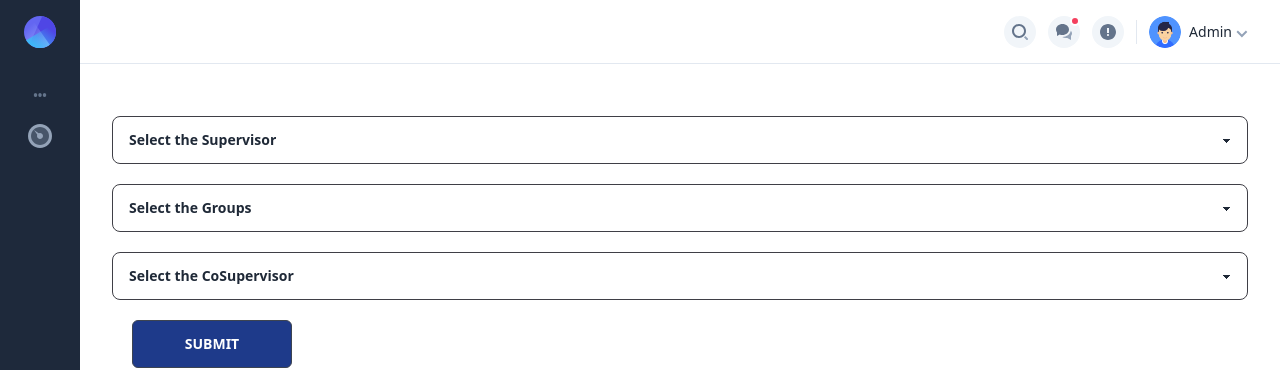
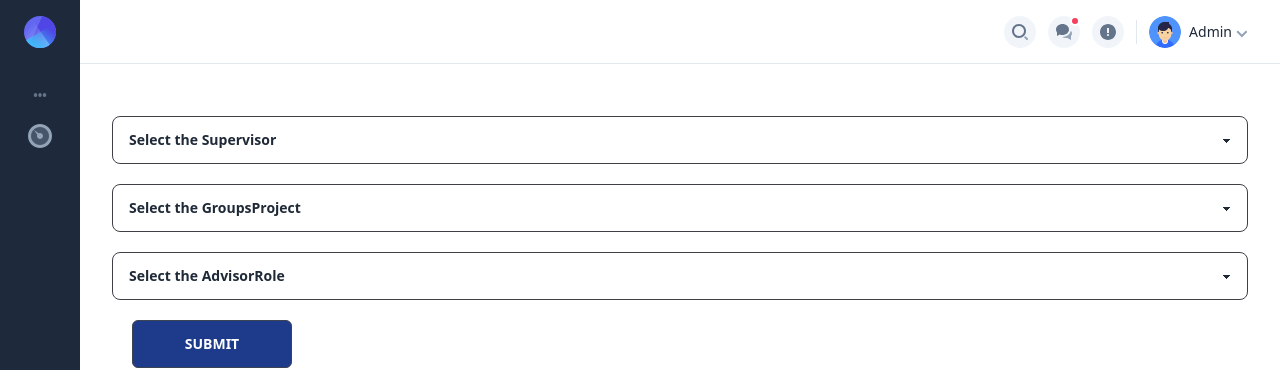
Before and after one commit to Abdullah-Uppal/FYP_Management_System, a React (Create React App) app in the folder frontend/: page /allocation in a window 1280 px wide. Shown: the top 370 px of the page. Built offline with nearby package versions, Linux system fonts and the light colour scheme; sample sign-in values are in the browser's storage.

Commit message:
Update SupervisorAllocation.js

```diff
--- a/frontend/src/pages/SupervisorAllocation.js
+++ b/frontend/src/pages/SupervisorAllocation.js
@@ -57,16 +57,16 @@ const SupervisorAllocation = () => {
 ]
 const CoSupervisors= [
   {
-      id:"TA's",
+      id:"Professor",
   },
   {
-      id:"GA's",
+      id:"Associate Professor",
   },
   {
-      id:"Faculty",
+      id:"Lecturar",
   },
   {
-      id:"No idea",
+      id:"Teaching Fellow",
   },
 ]
 
@@ -100,7 +100,7 @@ const StudentGroups = ({groups}) =>{
   return(
   <>
       <select className='select select-info w-full min-w-[10rem] mt-5  border-zinc-700' onChange={onChangeGroups}>
-      <option value={0}>Select the Groups</option>
+      <option value={0}>Select the GroupsProject</option>
         {
           groups.map((group,index) =>{
             return <option key={index+1} value ={index+1} className='md:w-full sm:w-full'>{group.id}</option>
@@ -115,7 +115,7 @@ const CoSupervisor = ({cosupervisor} )=>{
   return(
       <>
         <select className='select select-info w-full min-w-[10rem] mt-5  border-zinc-700' onChange={onChangeCoSupervisor}>
-      <option value={0}>Select the CoSupervisor</option>
+      <option value={0}>Select the AdvisorRole</option>
         {
           cosupervisor.map((cosupervisor,index) =>{
             return <option key={index+1} value ={index+1} className='md:w-15 sm:w-10 lg:20'>{cosupervisor.id}</option>
```
